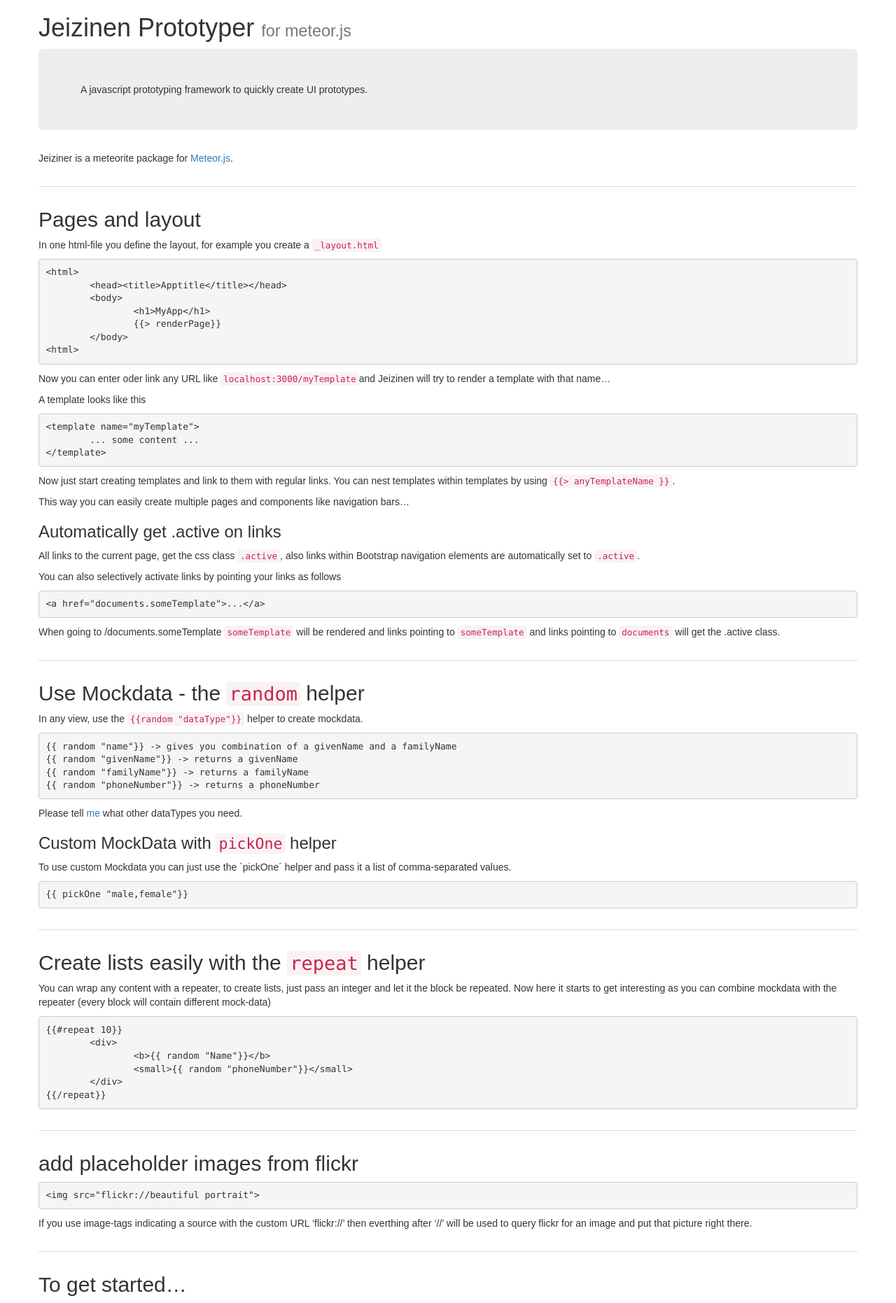
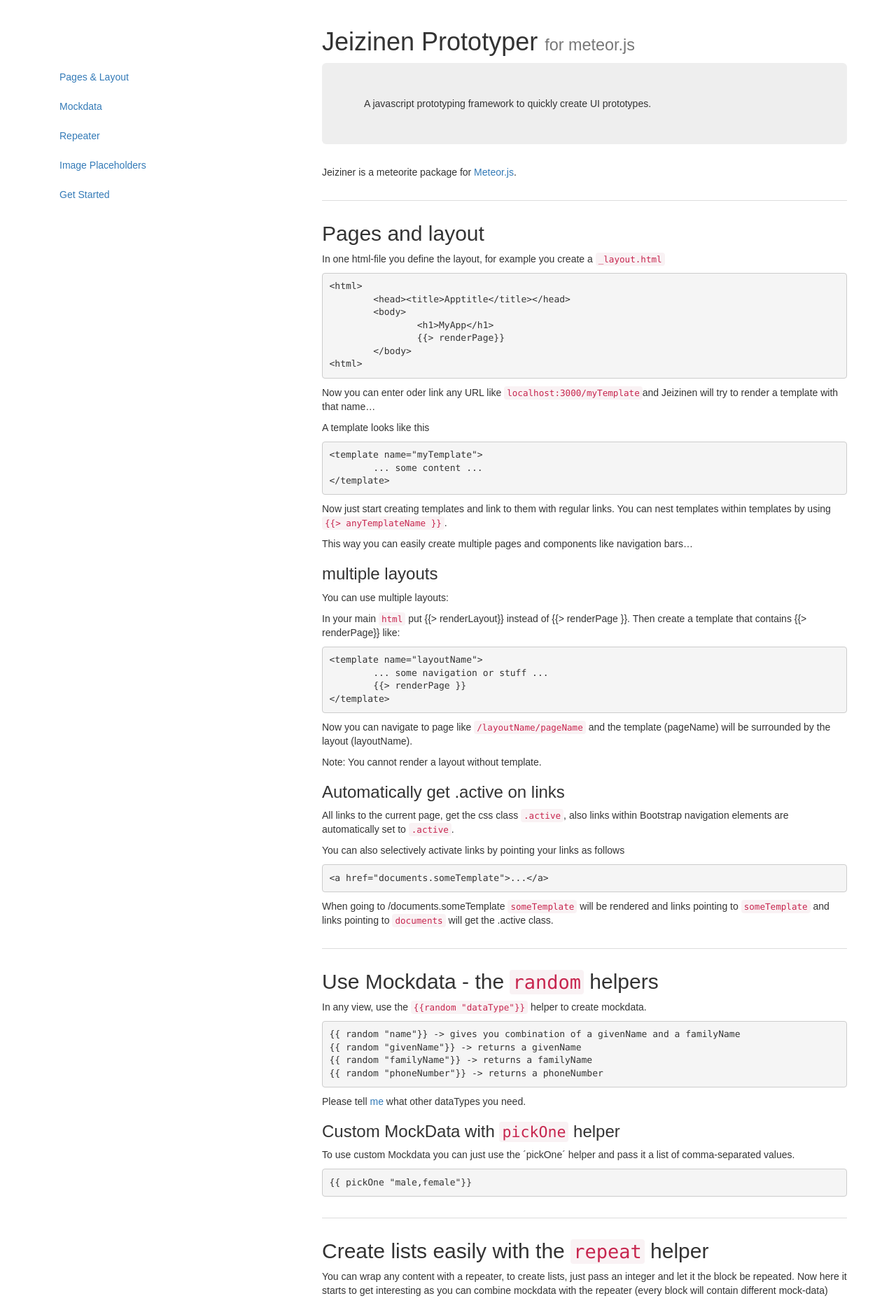
Before and after one commit to RolandStuder/jeizinen-meteor, a Jekyll site: the page built from index.md, in a window 1280 px wide. Shown: the top 1862 px of the page at 70% size. Built offline with Jekyll 4.4.1, drawn with Linux system fonts in a browser that asks for light colours; nearby versions of some CDN libraries; some web fonts are replaced.

Commit message:
added navigation

```diff
--- a/_layouts/default.html
+++ b/_layouts/default.html
@@ -4,18 +4,30 @@
 	<link rel="stylesheet" href="//netdna.bootstrapcdn.com/bootstrap/3.0.0-rc1/css/bootstrap.min.css">
 	<script src="http://code.jquery.com/jquery-1.10.1.min.js"></script>
 	<script src="//netdna.bootstrapcdn.com/bootstrap/3.0.0-rc1/js/bootstrap.min.js"></script>
+	<script src="http://code.jquery.com/jquery-1.10.1.min.js"></script>
+
 	<link href='http://fonts.googleapis.com/css?family=Muli' rel='stylesheet' type='text/css'>
 	<link rel="stylesheet" type="text/css" href="css/global.css">
+	<script src="js/autoNavigation.js"></script>
 </head>
-<body>
+<body >
 	<div class="container">
-		<div class="row"><div class="col-12">
-		<h1>Jeizinen Prototyper <small>for meteor.js</small></h1>
+		<div class="row"><div class="col-lg-offset-4 col-lg-8">
+					<h1>Jeizinen Prototyper <small>for meteor.js</small></h1>
+				</div>
+		</div>
+		<div class="row">
+			<div class="col-lg-4">
+				<div id="autoNavigation" data-spy="affix" data-offset-top="0">
+					<ul id="nav" class="nav nav-pill nav-stacked"></ul>
+				</div>
+			</div>
+			<div class="col-lg-8">
 
-		{{ content }}
+				<div data-autoNavigation>{{ content }}</div>
 
-	</div></div>
+			</div>
+		</div>
 	</div>
-
 </body>
 </html>
--- a/css/global.css
+++ b/css/global.css
@@ -2,6 +2,7 @@ body, h1, h2, h3, h4, h5, h6, th, td { font-family: 'Muli', sans-serif; }
 
 .container {
 	margin-bottom: 50px;
+	margin-top: 20px;
 }
 
 h2 {
@@ -9,3 +10,35 @@ h2 {
 	padding-top: 1em;
 	border-top: 1px solid #ddd;
 }
+
+a h2 {
+	color: black;
+}
+
+a.anchor-link {
+	color: inherit;
+}
+a.anchor-link:hover {
+	text-decoration: none;
+}
+
+.active {
+	font-weight: bold;
+	background-color: yellow;
+}
+
+.affix,.navbar-fixed-top{ /* fix for weird webkit bug: http://stackoverflow.com/questions/14493533/really-weird-redraw-behavior-with-anchor-links-twitter-bootstrap-fixed-navbar */
+	-webkit-transform: scale3d(1,1,1);
+}
+
+@media(max-width:767px){
+	.affix {
+		position: static;
+		width: auto;
+		top: 0;
+	}
+}
+
+.affix {
+	overflow: auto;
+}
--- a/index.md
+++ b/index.md
@@ -9,6 +9,7 @@ A javascript prototyping framework to quickly create UI prototypes.
 
 Jeiziner is a meteorite package for [Meteor.js](http://meteor.com).
 
+<a name="Pages &amp; Layout"> </a>
 ## Pages and layout
 
 In one html-file you define the layout, for example you create a `_layout.html`
@@ -33,6 +34,21 @@ Now just start creating templates and link to them with regular links. You can n
 
 This way you can easily create multiple pages and components like navigation bars...
 
+### multiple layouts
+
+You can use multiple layouts:
+
+In your main `html` put {{> renderLayout}} instead of {{> renderPage }}. Then create a template that contains {{> renderPage}} like:
+
+	<template name="layoutName">
+		... some navigation or stuff ...
+		{{> renderPage }}
+	</template>
+
+Now you can navigate to page like `/layoutName/pageName` and the template (pageName) will be surrounded by the layout (layoutName).
+
+Note: You cannot render a layout without template.
+
 ### Automatically get .active on links
 
 All links to the current page, get the css class `.active`, also links within Bootstrap navigation elements are automatically set to `.active`.
@@ -43,7 +59,8 @@ You can also selectively activate links by pointing your links as follows
 
 When going to /documents.someTemplate `someTemplate` will be rendered and links pointing to `someTemplate` and links pointing to `documents` will get the .active class.
 
-## Use Mockdata - the `random` helper
+<a name="Mockdata"> </a>
+## Use Mockdata - the `random` helpers
 
 In any view, use the `{{random "dataType"}}` helper to create mockdata.
 
@@ -61,6 +78,7 @@ To use custom Mockdata you can just use the ´pickOne´ helper and pass it a lis
 	{{ pickOne "male,female"}}
 
 
+<a name="Repeater"> </a>
 ## Create lists easily with the `repeat` helper
 
 You can wrap any content with a repeater, to create lists, just pass an integer and let it the block be repeated. Now here it starts to get interesting as you can combine mockdata with the repeater (every block will contain different mock-data)
@@ -72,13 +90,14 @@ You can wrap any content with a repeater, to create lists, just pass an integer
 		</div>
 	{{/repeat}}
 
+<a name="Image Placeholders"> </a>
 ## add placeholder images from flickr
 
 	<img src="flickr://beautiful portrait">
 
 If you use image-tags indicating a source with the custom URL 'flickr://' then everthing after '//' will be used to query flickr for an image and put that picture right there.
 
-
+<a name="Get Started"> </a>
 ## To get started...
 
 - Install [Meteor.js](http://meteor.com)
--- /dev/null
+++ b/js/autoNavigation.js
@@ -0,0 +1,23 @@
+
+
+$(document).ready(function() {
+	anchors = $('a[name]');
+	console.log(anchors);
+	$(anchors).each(function(){
+		var link = '<a href="#' + $(this).attr('name') + '">'+ $(this).attr('name') +'</a>';
+		$("#autoNavigation ul").append('<li />').find("li:last").append(link);
+	})
+
+});
+
+
+
+  // titles = $("[data-autoNavigation]").find("h2")
+  // var index = 0;
+  // list = $("#autoNavigation ul");
+  // titles.wrap('<a>').each(function(){
+  // 	index++;
+  // 	$(this).parents('a').attr('name',index).attr('id',index).addClass('anchor-link');
+  // 	var link = '<a href="#' + index + '">'+ $(this).text() +'</a>';
+  // 	$("#autoNavigation ul").append('<li />').find("li:last").append(link);
+  // })
```
